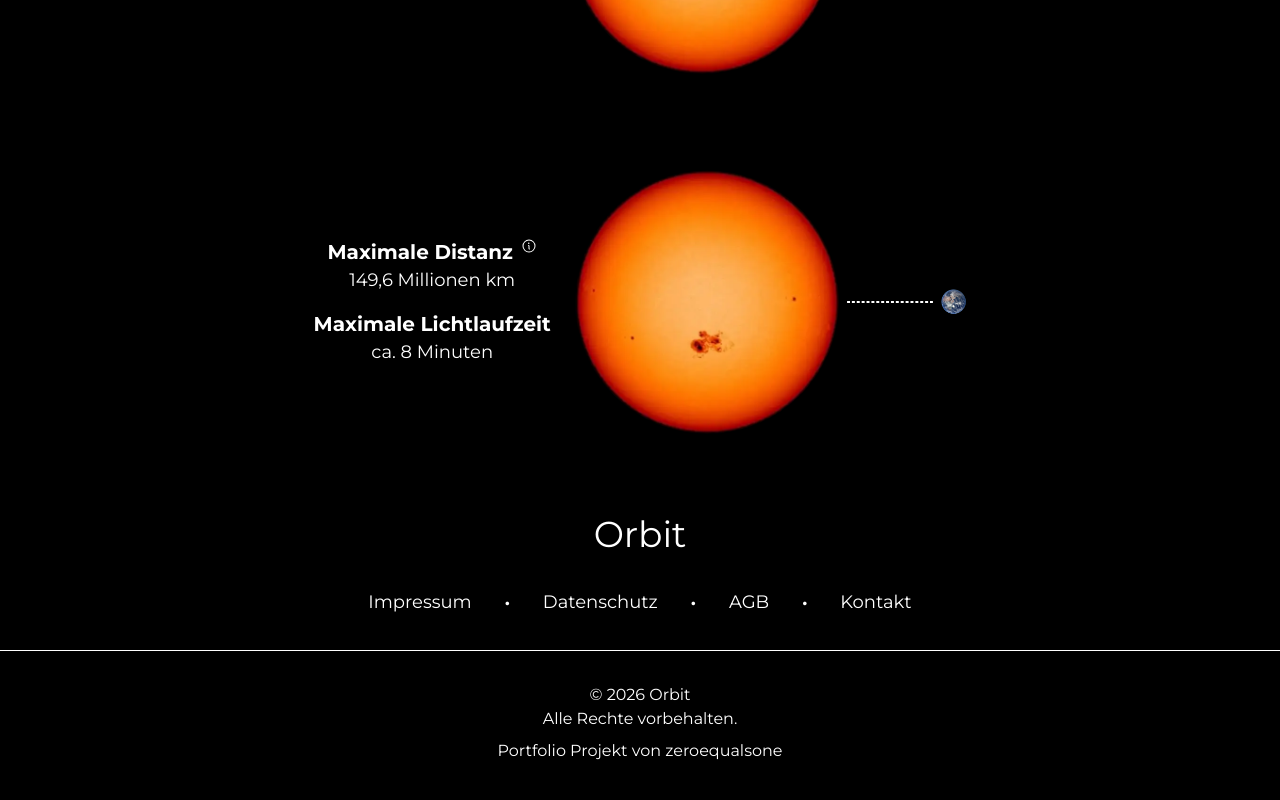
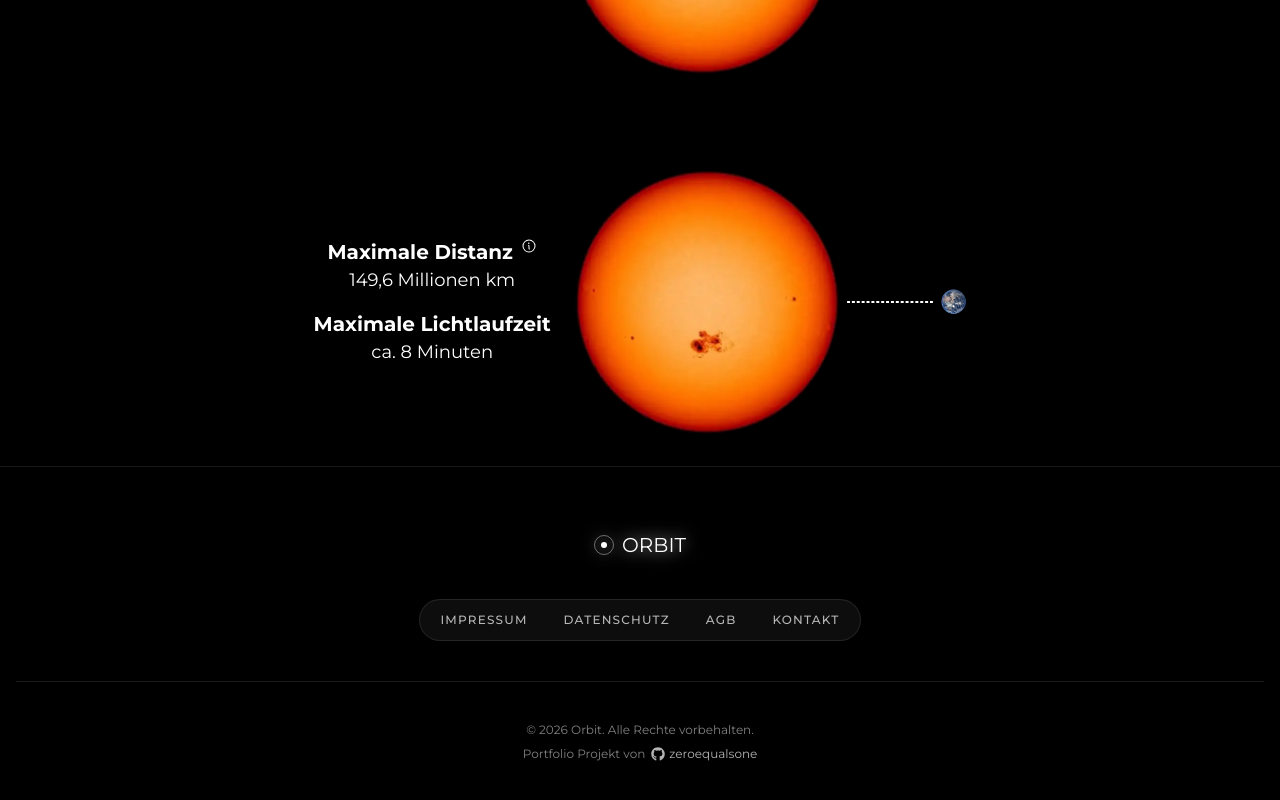
Before and after one commit to zeroequalsone/orbit, a Next.js app: page /tools/distance-calculator in a window 1280 px wide. Shown: the part 550-1350 px from the top of the page. Built offline with nearby package versions, Linux system fonts and the light colour scheme.

Commit message:
feat(footer): redesign footer with active link highlighting (#67)

```diff
--- a/app/components/Footer.tsx
+++ b/app/components/Footer.tsx
@@ -1,5 +1,7 @@
+"use client";
 import Link from "next/link";
-import { Fragment } from "react";
+import { usePathname } from "next/navigation";
+import { FaGithub } from "react-icons/fa";
 
 const footerLinks = [
   { name: "Impressum", href: "/impressum" },
@@ -8,44 +10,91 @@ const footerLinks = [
   { name: "Kontakt", href: "/kontakt" },
 ];
 
+function isLinkActive(pathname: string, href: string) {
+  if (href === "/") return pathname === "/";
+  return pathname === href || pathname.startsWith(`${href}/`);
+}
+
 export default function Footer() {
+  const pathname = usePathname();
+
   return (
-    <footer>
-      <div className="flex flex-col items-center gap-8 py-12">
-        <div className="text-sm flex flex-col items-center gap-8">
-          <p className="font-knicknack text-3xl lg:text-4xl">Orbit</p>
-          <ul className="flex flex-col lg:flex-row items-center gap-2 lg:gap-8">
-            {footerLinks.map((footerLink, index) => (
-              <Fragment key={footerLink.href}>
-                <li className="text-lg">
-                  <Link href={footerLink.href}>{footerLink.name}</Link>
-                </li>
-                {index < footerLinks.length - 1 && (
-                  <span className="text-2xl hidden lg:block">•</span>
-                )}
-              </Fragment>
-            ))}
-          </ul>
+    <footer className="border-t border-white/10">
+      <div className="mx-auto flex max-w-7xl flex-col items-center gap-10 px-4 py-16">
+        {/* Logo */}
+        <Link
+          href="/"
+          className="group flex items-center gap-2 text-xl uppercase drop-shadow-[0_0_8px_rgba(255,255,255,0.8)] w-fit"
+        >
+          <span className="relative flex h-5 w-5 items-center justify-center">
+            <span className="absolute h-5 w-5 rounded-full border border-white/40 transition-colors group-hover:border-white" />
+            <span className="h-1.5 w-1.5 rounded-full bg-white" />
+          </span>
+          Orbit
+        </Link>
+
+        {/* Links Desktop */}
+        <nav className="hidden items-center gap-1 rounded-full border border-white/10 bg-white/5 p-1 lg:flex">
+          {footerLinks.map((link) => {
+            const active = isLinkActive(pathname, link.href);
+
+            return (
+              <Link
+                key={link.href}
+                href={link.href}
+                aria-current={active ? "page" : undefined}
+                className={`rounded-full px-4 py-2 text-xs font-medium uppercase tracking-widest transition-colors ${
+                  active
+                    ? "bg-white/10 text-white"
+                    : "text-white/70 hover:bg-white/10 hover:text-white"
+                }`}
+              >
+                {link.name}
+              </Link>
+            );
+          })}
+        </nav>
+
+        {/* Links Mobile */}
+        <div className="flex w-full max-w-xs flex-col items-center gap-4 lg:hidden">
+          {footerLinks.map((link) => {
+            const active = isLinkActive(pathname, link.href);
+
+            return (
+              <Link
+                key={link.href}
+                href={link.href}
+                aria-current={active ? "page" : undefined}
+                className={`w-full rounded-xl border px-6 py-2 text-center text-xs uppercase tracking-widest transition-colors ${
+                  active
+                    ? "border-white/20 bg-white/5 text-white"
+                    : "border-white/5 text-white/80 active:border-white/20 active:bg-white/5 active:text-white"
+                }`}
+              >
+                {link.name}
+              </Link>
+            );
+          })}
         </div>
-        <span className="border-t w-full"></span>
-        <div className="text-sm lg:text-base text-center space-y-2">
-          <div>
-            <p>
-              &copy;&nbsp;{new Date().getFullYear()}
-              &nbsp;Orbit
-            </p>
-            <p>Alle&nbsp;Rechte&nbsp;vorbehalten.</p>
-          </div>
+
+        <span className="h-px w-full bg-white/10" />
+
+        {/* Bottom */}
+        <div className="flex flex-col items-center gap-2 text-center text-xs text-white/50">
           <p>
-            Portfolio Projekt von{" "}
-            <Link
-              href={"https://github.com/zeroequalsone"}
+            &copy; {new Date().getFullYear()} Orbit. Alle Rechte vorbehalten.
+          </p>
+          <p className="flex items-center gap-1.5">
+            Portfolio Projekt von
+            <a
+              href="https://github.com/zeroequalsone"
               target="_blank"
               rel="noopener noreferrer"
-              className="hover:text-cream active:text-cream"
+              className="inline-flex items-center gap-1 text-white/70 transition-colors hover:text-white"
             >
+              <FaGithub size={14} />
               zeroequalsone
-            </Link>
+            </a>
           </p>
         </div>
       </div>
```
